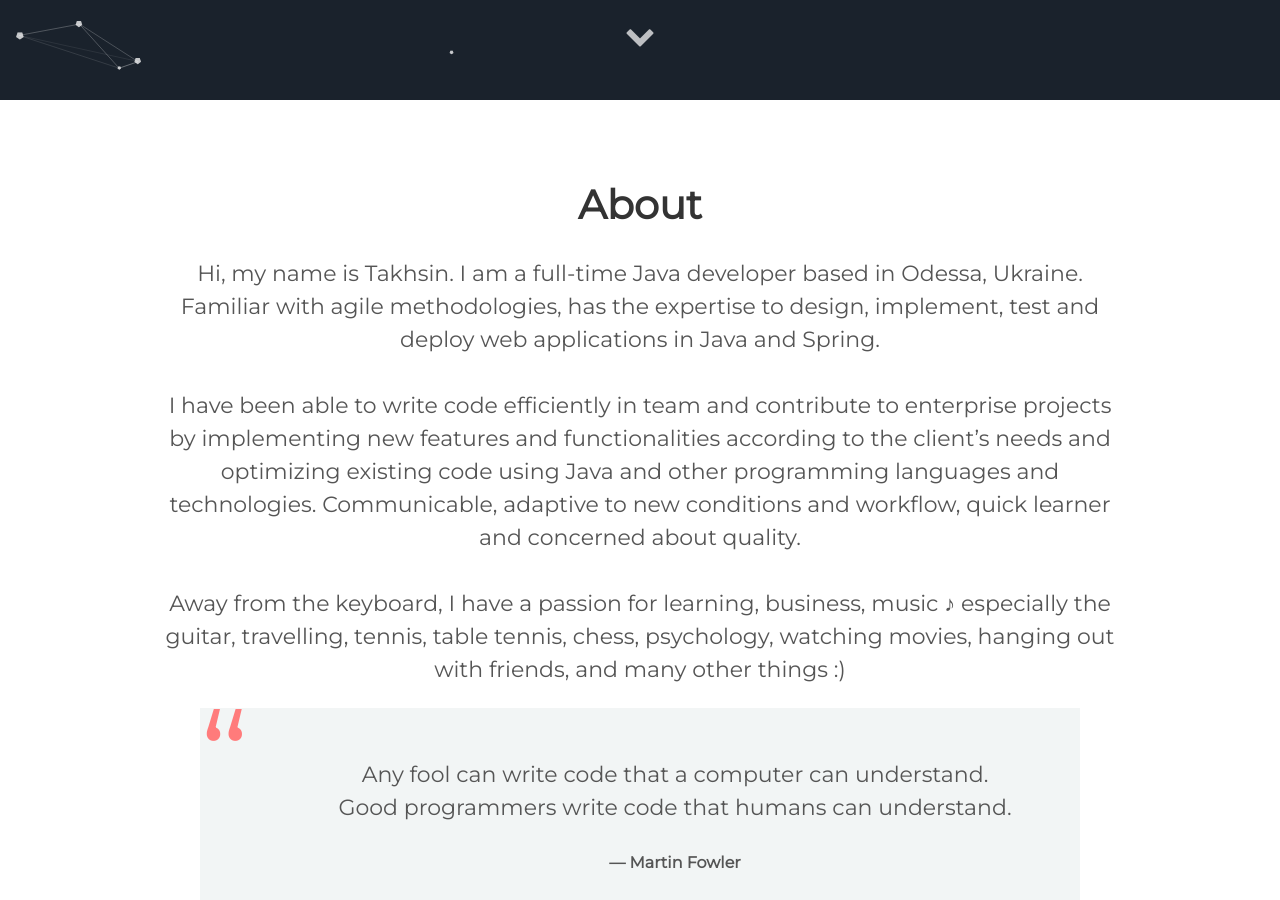
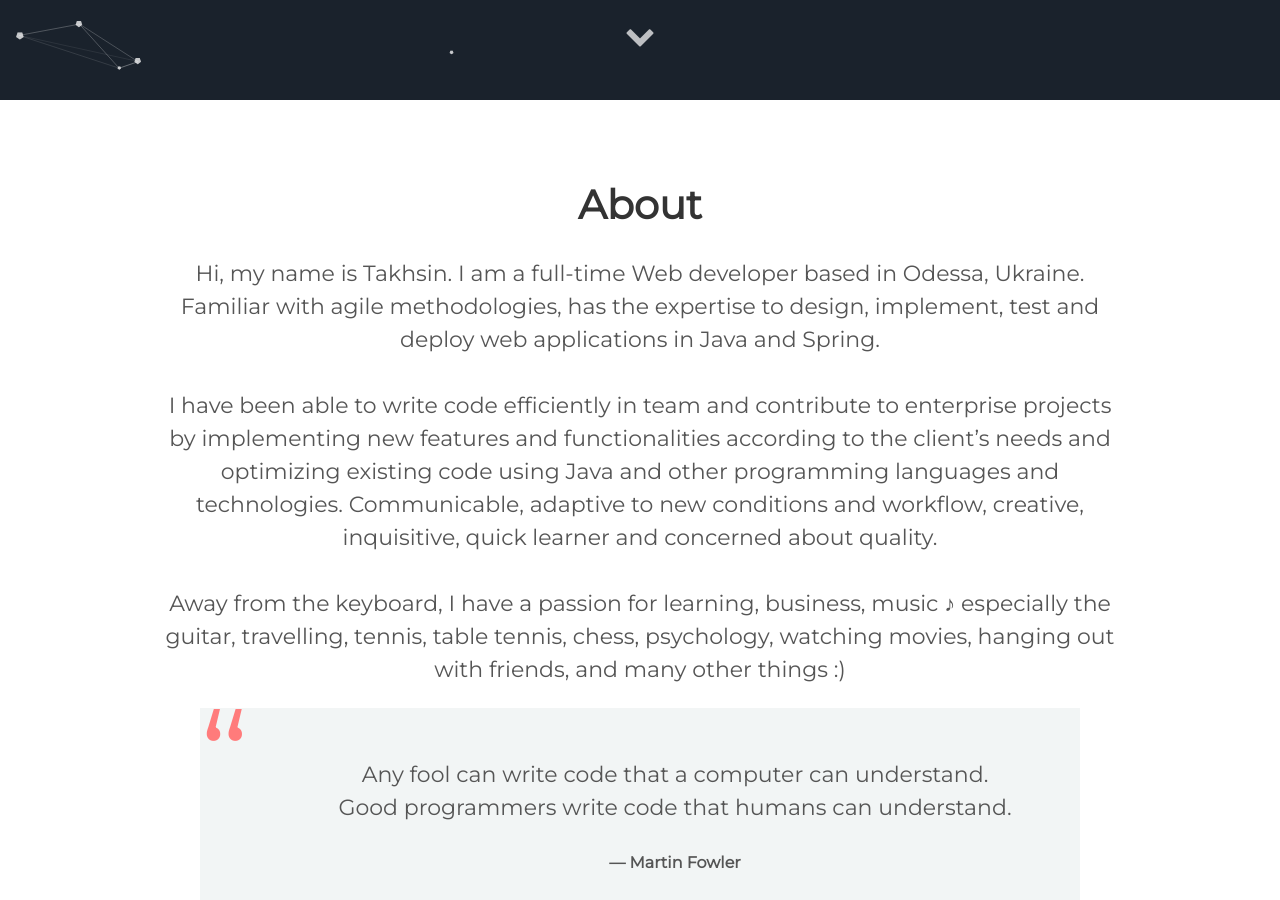
Before and after one commit to mrsaraira/mrsaraira.github.io, a Jekyll site: the page built from index.html, in a window 1280 px wide and 900 px high, scrolled down 800 px. Built offline with Jekyll 4.4.1, drawn with Linux system fonts in a browser that asks for light colours.

Commit message:
Update about.html

```diff
--- a/_includes/about.html
+++ b/_includes/about.html
@@ -1,14 +1,15 @@
  <div class="user-details">
    <h1> About </h1>
-   <p> Hi, my name is Takhsin. I am a full-time Java developer based in Odessa, Ukraine.
+   <p> Hi, my name is Takhsin. I am a full-time Web developer based in Odessa, Ukraine.
      Familiar with agile methodologies, has the expertise to design, implement, test and deploy web applications in Java
      and Spring.
      <br><br>I have been able to write code efficiently in team and contribute to enterprise projects by implementing
      new features and functionalities according to the client’s needs and optimizing existing code using Java and other
      programming languages and technologies.
-     Communicable, adaptive to new conditions and workflow, quick learner and concerned about quality.<br><br>
+     Communicable, adaptive to new conditions and workflow, creative, inquisitive, quick learner and concerned about quality.<br><br>
      Away from the keyboard, I have a passion for learning, business, music &#9834; especially the guitar, travelling, tennis, table tennis, chess, psychology,
-     watching movies, hanging out with friends, and many other things :)</p>
+     watching movies, hanging out with friends, and many other things :)
+   </p>
    <blockquote>
      <p>Any fool can write code that a computer can understand. <br/> Good programmers write code
        that humans can understand.</p>
```
